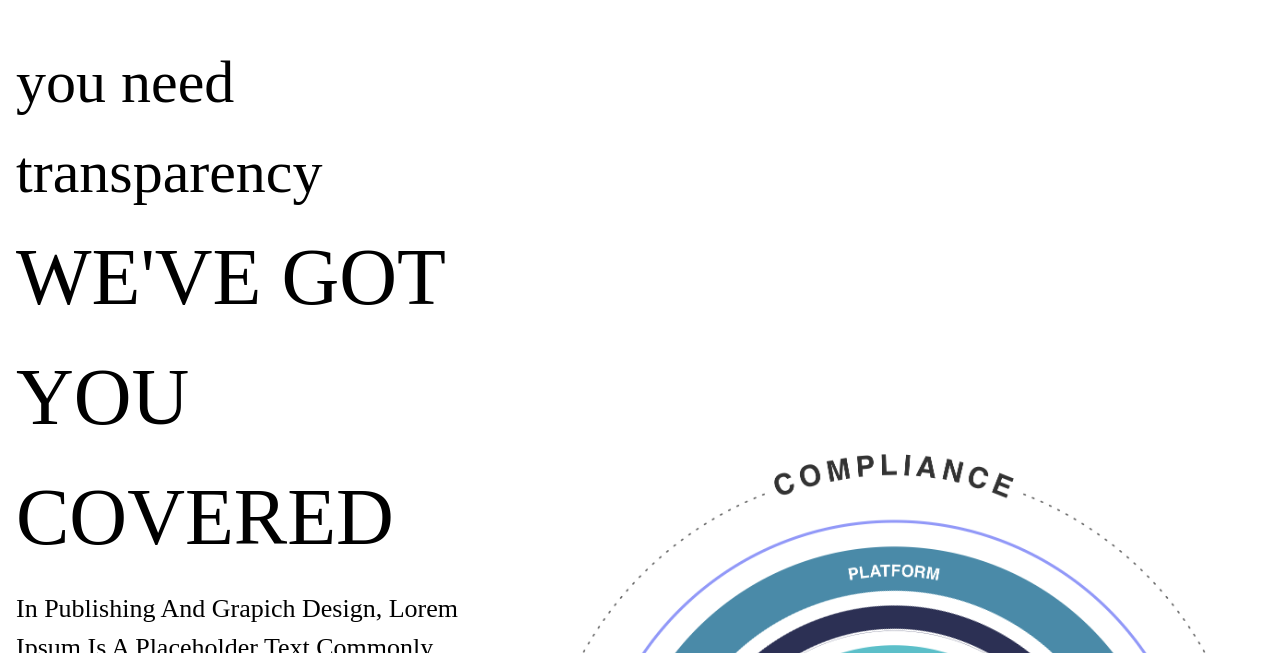
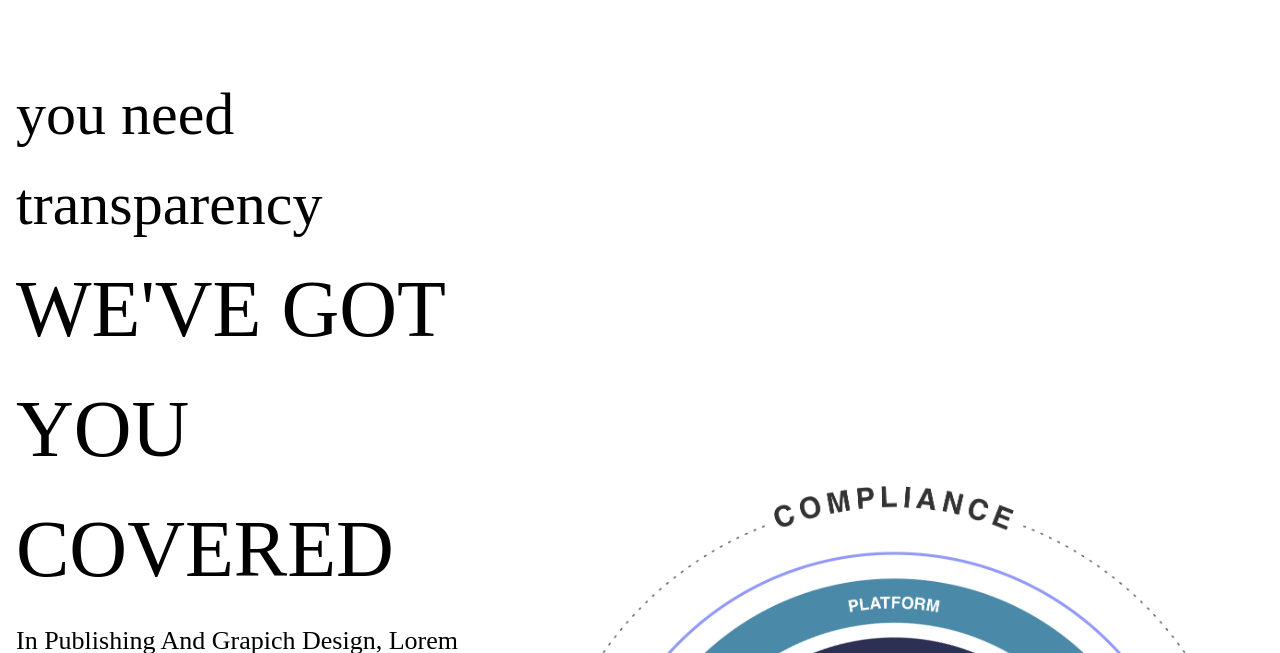
Before and after one commit to SheikhRashed/client--tailwindcss, a Vue app: page / in a window 1280 px wide. Shown: the part 1927-2580 px from the top of the page. Built offline with nearby package versions, Linux system fonts and the light colour scheme; a web font is replaced by a local one.

Commit message:
responsive classes added that by fault missing

```diff
--- a/src/components/Connect.vue
+++ b/src/components/Connect.vue
@@ -7,7 +7,7 @@
                 <!-- left start  -->
                 <div>
                     <h6 class="text-lg md:text-xl xl:text-[40px] leading-normal uppercase font-secondary-light text-gray-800 whitespace-nowrap ">Got a question on complance?</h6>
-                    <h2 class="text-5xl md: text-6xl xl:text-8xl leading-normal capitalize font-primary-medium">Let's connect!</h2>
+                    <h2 class="text-5xl md:text-6xl xl:text-8xl leading-normal capitalize font-primary-medium">Let's connect!</h2>
                 </div>
                 <!-- left end  -->
                 <!-- right start  -->
--- a/src/components/Service.vue
+++ b/src/components/Service.vue
@@ -1,5 +1,5 @@
 <template lang="">
-    <div class="relative py-2 lg:py-16 lg:py-24">
+    <div class="relative py-2 md:py-16 lg:py-24">
         <div class="container ">
         <!-- Service Wrapper Start  -->
             <div class="flex flex-col  xl:flex-row items-center" >
```
